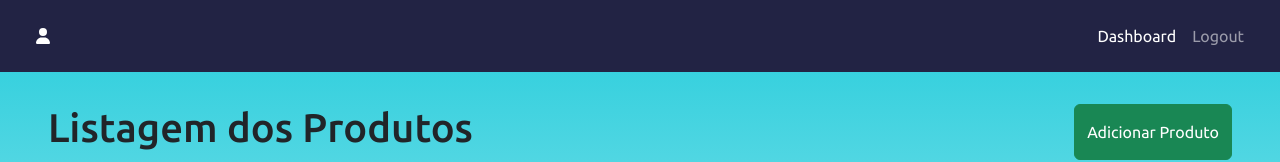
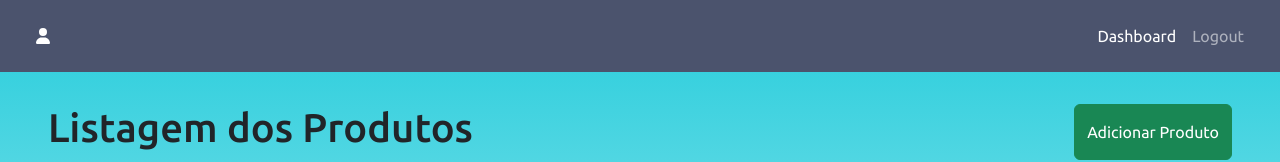
Before and after one commit to Martarelli/bevi-frontend-react, a React (Vite) app: page /dashboard in a window 1280 px wide. Shown: the top 162 px of the page. Built offline with nearby package versions, Linux system fonts and the light colour scheme; no server answers.

Commit message:
feat: change header color

```diff
--- a/src/styles/header.css
+++ b/src/styles/header.css
@@ -1,5 +1,5 @@
 #navbar{
-    background-color: rgba(34, 35, 68, 1);
+    background-color: rgba(75, 83, 109, 1);
 }
 
 .user__icon {
```
